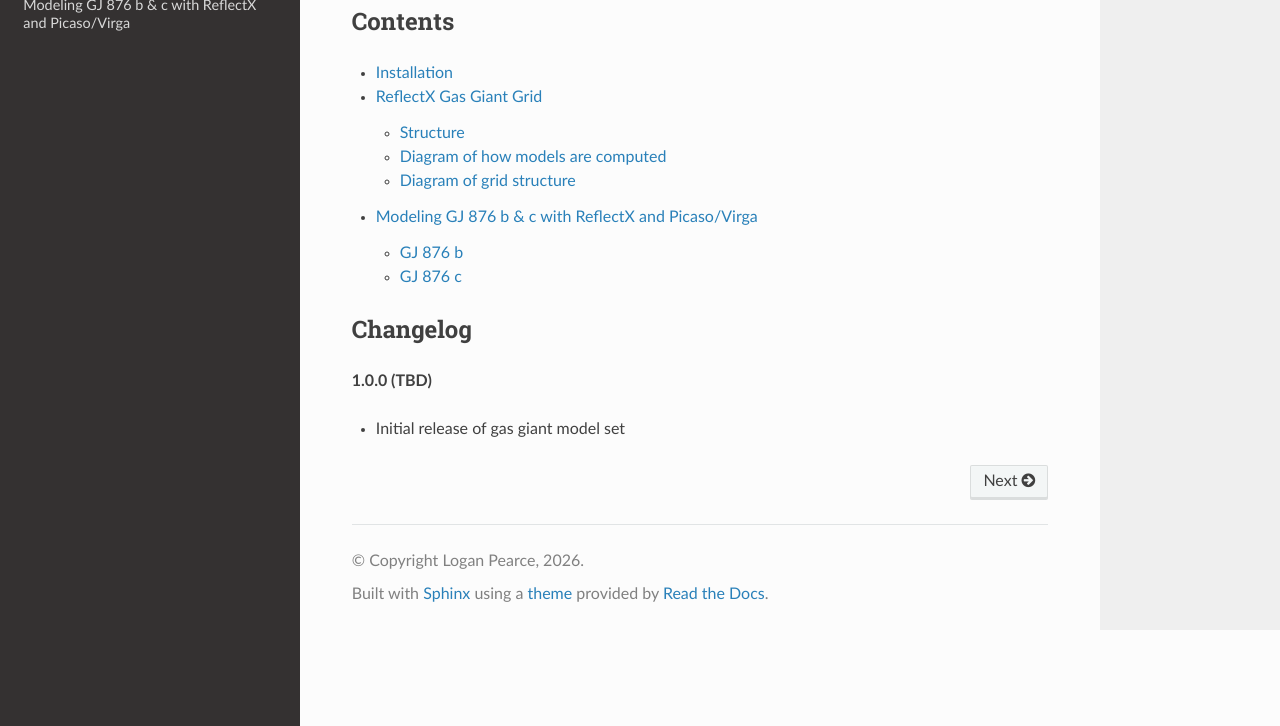
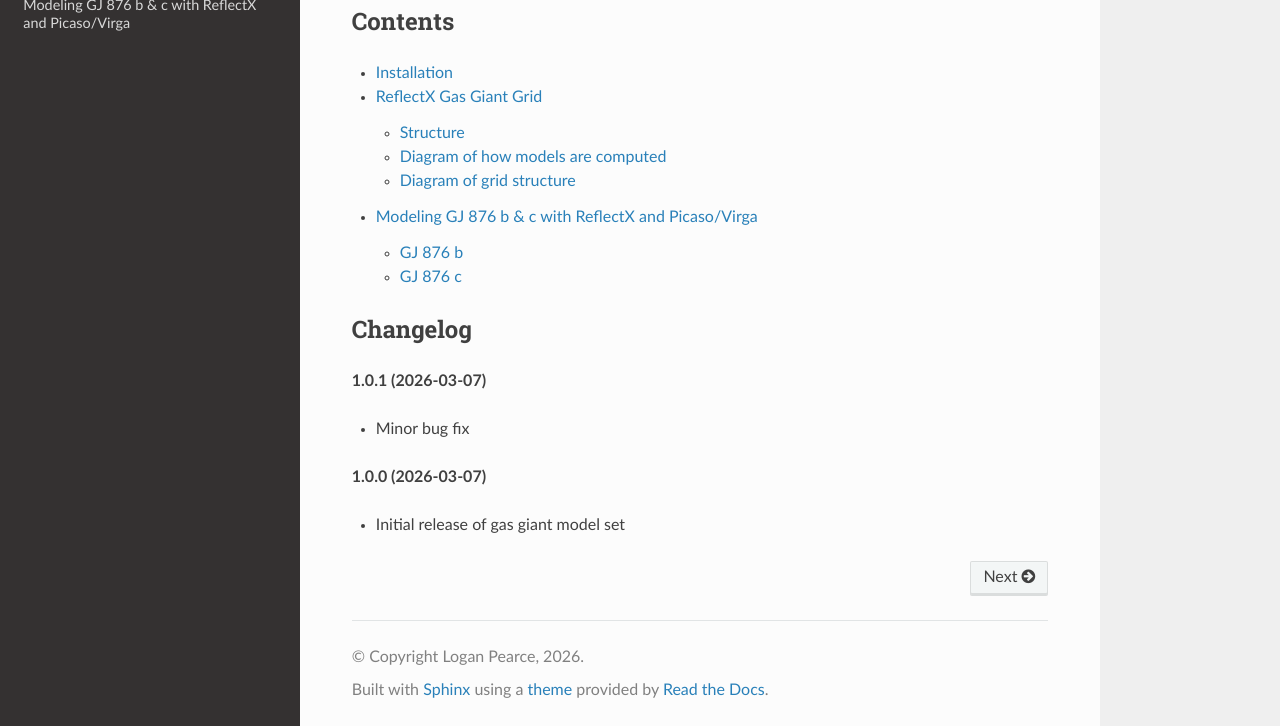
Before and after one commit to logan-pearce/ReflectX, a Sphinx documentation site: the page built from docs/source/index.rst, in a window 1280 px wide and 900 px high, scrolled down 750 px, cut to the strip 174-900 px from the top of the window. Built offline with Sphinx 7.4.7 and the Read the Docs theme 3.1.0, drawn with Linux system fonts in a browser that asks for light colours; pages that are not in the unit, such as notebooks, are missing from menus.

```diff
--- a/docs/source/index.rst
+++ b/docs/source/index.rst
@@ -35,6 +35,10 @@
 Changelog
 ---------
 
-**1.0.0 (TBD)**
+**1.0.1 (2026-03-07)**
+
+* Minor bug fix
+
+**1.0.0 (2026-03-07)**
 
 * Initial release of gas giant model set
--- a/setup.py
+++ b/setup.py
@@ -1,7 +1,7 @@
 from setuptools import setup
 
 setup(name='ReflectX',
-      version='1.0.0',
+      version='1.0.1',
       description='Reflected Light planet models',
       url='https://reflectx.readthedocs.io/en/latest/',
       author='Logan Pearce',
```
Also changed, not shown: 3 other files.
